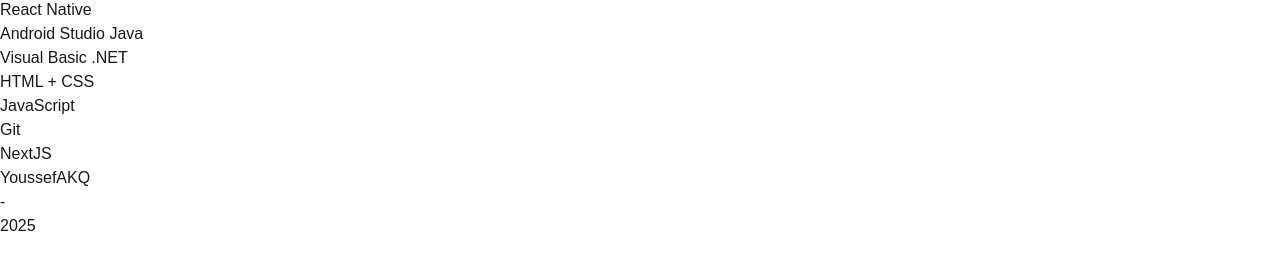
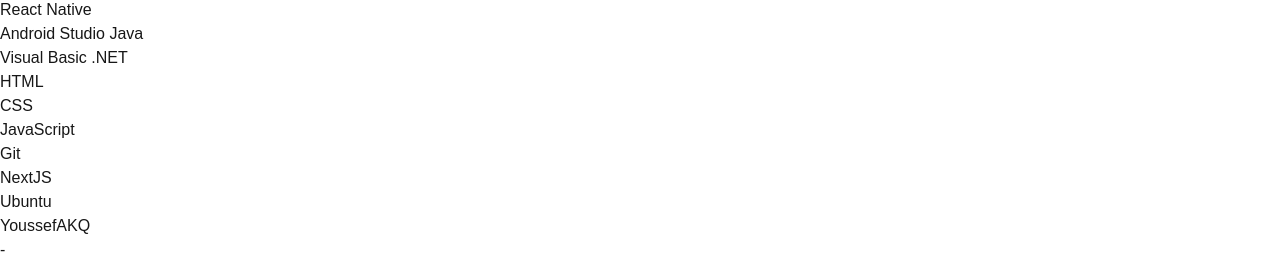
Before and after one commit to YoussefAKQ/YoussefAKQ.github.io, a Next.js app: page / in a window 1280 px wide. Shown: the part 386-650 px from the top of the page. Built offline with nearby package versions, Linux system fonts and the light colour scheme.

Commit message:
2 Skills agregadas

```diff
--- a/src/app/page.tsx
+++ b/src/app/page.tsx
@@ -99,7 +99,10 @@
               Visual Basic .NET
             </div>
             <div className="text-xs md:text-sm text-sm items-center justify-center relative flex flex-col rounded-md border-[1px] border-neutral-300 px-2 py-2 shadow-sm dark:border-neutral-800 hover:bg-neutral-200 hover:text-neutral-900 dark:hover:bg-neutral-800 dark:hover:text-neutral-50">
-              HTML + CSS
+              HTML
+            </div>
+            <div className="text-xs md:text-sm text-sm items-center justify-center relative flex flex-col rounded-md border-[1px] border-neutral-300 px-2 py-2 shadow-sm dark:border-neutral-800 hover:bg-neutral-200 hover:text-neutral-900 dark:hover:bg-neutral-800 dark:hover:text-neutral-50">
+              CSS
             </div>
             <div className="text-xs md:text-sm text-sm items-center justify-center relative flex flex-col rounded-md border-[1px] border-neutral-300 px-2 py-2 shadow-sm dark:border-neutral-800 hover:bg-neutral-200 hover:text-neutral-900 dark:hover:bg-neutral-800 dark:hover:text-neutral-50">
               JavaScript
@@ -109,6 +112,9 @@
             </div>
             <div className="text-xs md:text-sm text-sm items-center justify-center relative flex flex-col rounded-md border-[1px] border-neutral-300 px-2 py-2 shadow-sm dark:border-neutral-800 hover:bg-neutral-200 hover:text-neutral-900 dark:hover:bg-neutral-800 dark:hover:text-neutral-50">
               NextJS
+            </div>
+            <div className="text-xs md:text-sm text-sm items-center justify-center relative flex flex-col rounded-md border-[1px] border-neutral-300 px-2 py-2 shadow-sm dark:border-neutral-800 hover:bg-neutral-200 hover:text-neutral-900 dark:hover:bg-neutral-800 dark:hover:text-neutral-50">
+              Ubuntu
             </div>
           </div>
         </div>
```
